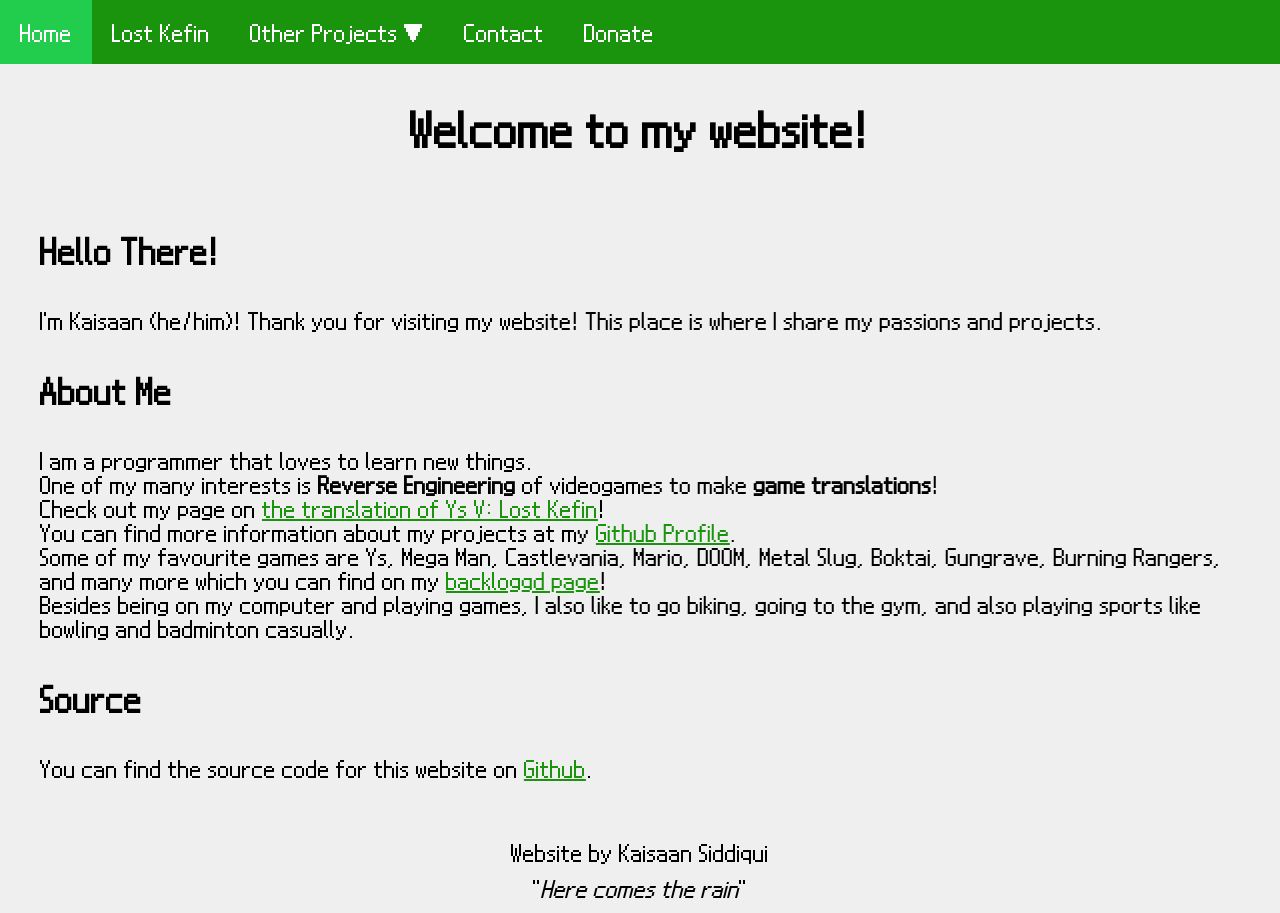
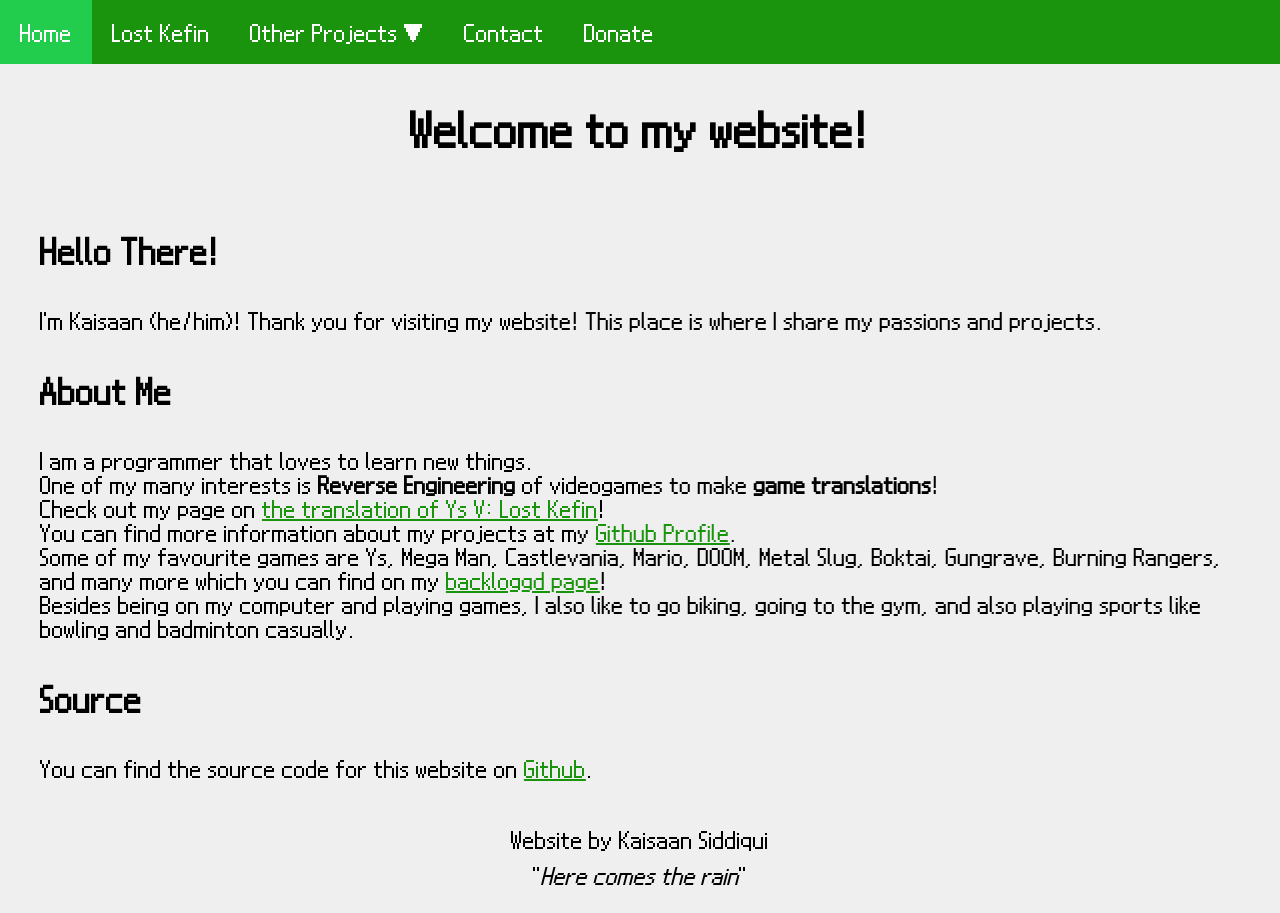
Before and after one commit to Kaisaan/kaisaan.github.io, a Jekyll site: the page built from index.html, in a window 1280 px wide. Built offline with Jekyll 4.4.1, drawn with Linux system fonts in a browser that asks for light colours; some web fonts are replaced.

Commit message:
fix footer padding

```diff
--- a/css/style.css
+++ b/css/style.css
@@ -22,7 +22,6 @@ body {
     background-color: #EFEFEF;
     margin: 0;
     padding: 0;
-    padding-bottom: 1%;
 }
 
 footer {
@@ -30,6 +29,7 @@ footer {
     position: relative;
     width: 100%;
     margin-top: auto;
+    padding-bottom: 1%;
 }
 
 p {
```
